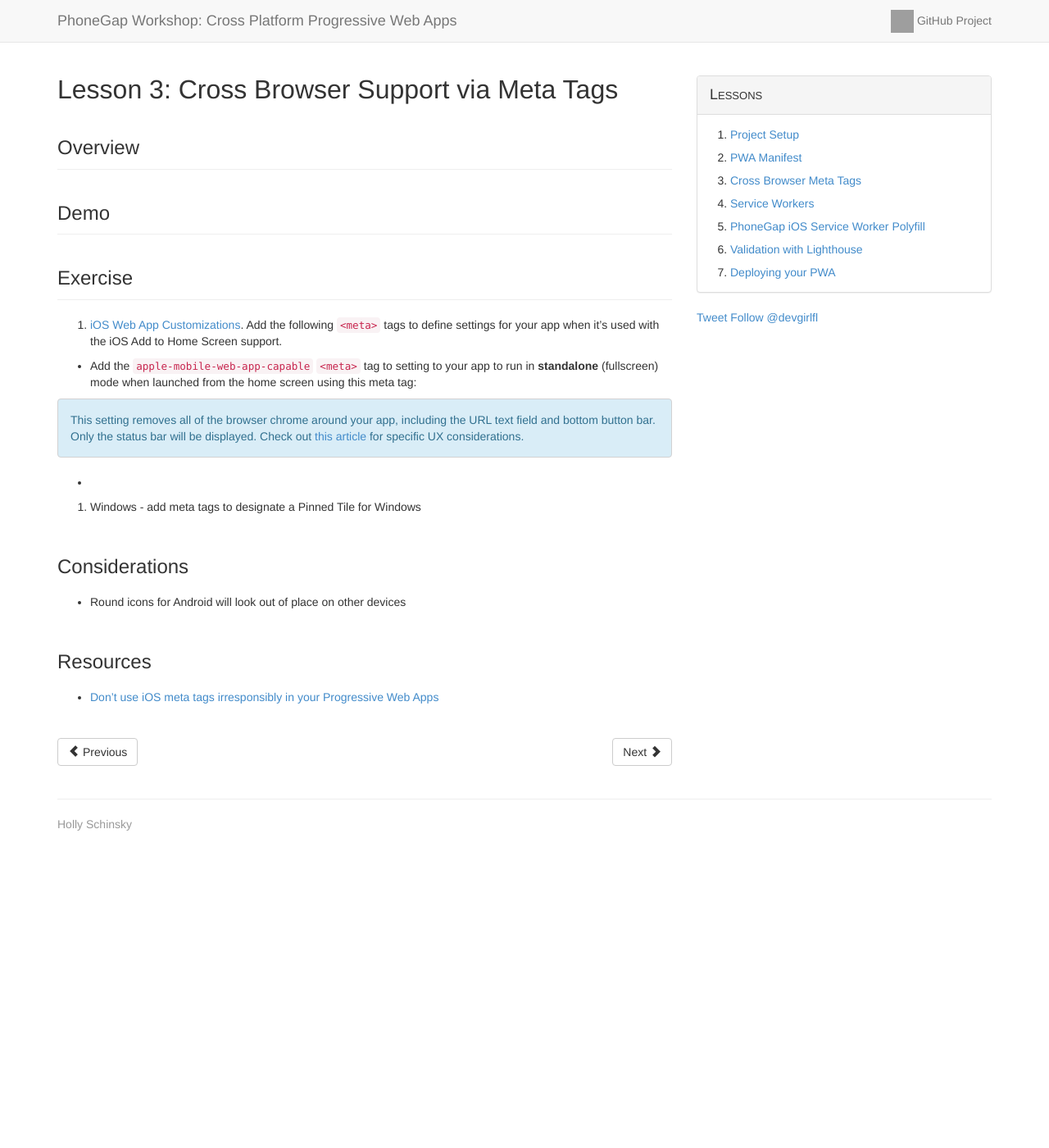
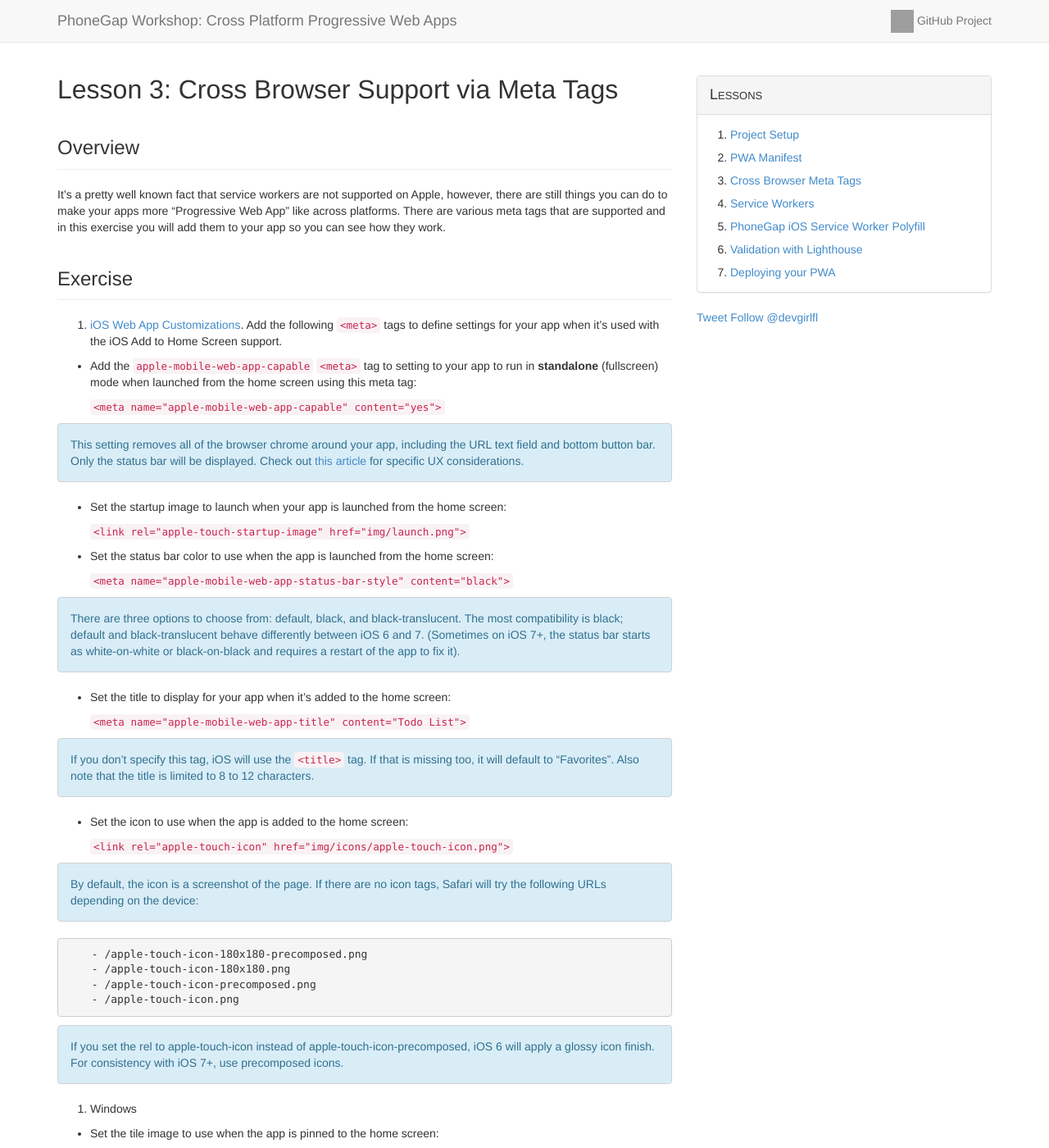
Before and after one commit to hollyschinsky/todos-app-pwa, a Jekyll site: the page built from lesson3.md, in a window 1280 px wide and 1400 px high. Shown: the whole window at 82% size. Built offline with Jekyll 4.4.1, drawn with Linux system fonts in a browser that asks for light colours; comment, search, counter and statistics services are not loaded; some of the changed text lies outside the part shown; grey boxes are pictures that could not be loaded.

Commit message:
Content updates

```diff
--- a/_includes/bootstrap-header.html
+++ b/_includes/bootstrap-header.html
@@ -6,7 +6,7 @@
     <meta name="viewport" content="width=device-width, initial-scale=1">
     <meta name="description" content="">
     <meta name="author" content="">
-    <link rel="shortcut icon" href="../../assets/ico/favicon.ico">
+    <link rel="shortcut icon" href="images/favicon.ico">
 
     <title> PhoneGap Day Workshop: Cross Platform Progressive Web Apps</title>
 
--- a/lesson3.md
+++ b/lesson3.md
@@ -4,8 +4,7 @@ title: Lesson 3&#58; Cross Browser Support via Meta Tags
 ---
 
 ## Overview
-
-## Demo
+It's a pretty well known fact that service workers are not supported on Apple, however, there are still things you can do to make your apps more "Progressive Web App" like across platforms. There are various meta tags that are supported and in this exercise you will add them to your app so you can see how they work.
 
 ## Exercise
 
@@ -13,21 +12,48 @@ title: Lesson 3&#58; Cross Browser Support via Meta Tags
 
 - Add the `apple-mobile-web-app-capable` `<meta>` tag to setting to your app to run in **standalone** (fullscreen) mode when launched from the home screen using this meta tag:
 
-    <meta name="apple-mobile-web-app-capable" content="yes">
+    `<meta name="apple-mobile-web-app-capable" content="yes">`
 
 >This setting removes all of the browser chrome around your app, including the URL text field and bottom button bar. Only the status bar will be displayed. Check out [this article](https://medium.com/@firt/dont-use-ios-web-app-meta-tag-irresponsibly-in-your-progressive-web-apps-85d70f4438cb) for specific UX considerations.
 
 
-- <link rel="apple-touch-startup-image" href="/launch.png">
+- Set the startup image to launch when your app is launched from the home screen:
 
-    <meta name="apple-mobile-web-app-status-bar-style" content="black">
-    <meta name="apple-mobile-web-app-title" content="Todo List">
-    <link rel="apple-touch-icon" href="img/icons/apple-touch-icon.png">
+    `<link rel="apple-touch-startup-image" href="img/launch.png">`
 
+- Set the status bar color to use when the app is launched from the home screen:
 
-2. Windows - add meta tags to designate a Pinned Tile for Windows
+    `<meta name="apple-mobile-web-app-status-bar-style" content="black">`
+
+>There are three options to choose from: default, black, and black-translucent. The most compatibility is black; default and black-translucent behave differently between iOS 6 and 7. (Sometimes on iOS 7+, the status bar starts as white-on-white or black-on-black and requires a restart of the app to fix it).
+
+- Set the title to display for your app when it's added to the home screen:
+
+    `<meta name="apple-mobile-web-app-title" content="Todo List">`
+
+>If you don't specify this tag, iOS will use the `<title>` tag. If that is missing too, it will default to “Favorites”. Also note that the title is limited to 8 to 12 characters.
+
+-  Set the icon to use when the app is added to the home screen:
+
+    `<link rel="apple-touch-icon" href="img/icons/apple-touch-icon.png">`
+
+>By default, the icon is a screenshot of the page. If there are no icon tags, Safari will try the following URLs depending on the device:
+
+        - /apple-touch-icon-180x180-precomposed.png
+        - /apple-touch-icon-180x180.png
+        - /apple-touch-icon-precomposed.png
+        - /apple-touch-icon.png
+
+>If you set the rel to apple-touch-icon instead of apple-touch-icon-precomposed, iOS 6 will apply a glossy icon finish. For consistency with iOS 7+, use precomposed icons.
+
+2. Windows
+
+- Set the tile image to use when the app is pinned to the home screen:
 
     <meta name="msapplication-TileImage" content="img/icons/mstile-150x150.png">
+
+- Set a color for the tile to use when the app is pinned to the home screen:
+
     <meta name="msapplication-TileColor" content="#2F3BA2">
 
 ### Considerations
--- a/www/index.html
+++ b/www/index.html
@@ -3,13 +3,22 @@
 <head>
   <meta http-equiv="Content-Security-Policy" content="default-src 'self' data: gap: https://ssl.gstatic.com 'unsafe-eval' 'unsafe-inline' ws://*; style-src 'self' 'unsafe-inline'; media-src *; connect-src *; img-src * data:">
   <meta name="viewport" content="width=device-width, initial-scale=1, maximum-scale=1, minimum-scale=1, user-scalable=no, minimal-ui">
+
+  <meta name="theme-color" content="#2196F3">
+
   <!-- PWA - Add to home screen settings for Safari on iOS -->
   <meta name="apple-mobile-web-app-capable" content="yes">
   <meta name="apple-mobile-web-app-status-bar-style" content="black">
   <meta name="apple-mobile-web-app-title" content="Todo List">
   <link rel="apple-touch-icon" href="img/icons/apple-touch-icon.png">
+  <!--<link href="apple-touch-startup-image-320x460.png" media="(device-width: 320px)" rel="apple-touch-startup-image">-->
+  <!--<link rel="apple-touch-startup-image" href="img/screen.png">`-->
 
-  <meta name="format-detection" content="telephone=no">
+
+  <!-- iPhone (Retina) SPLASHSCREEN-->
+  <!--<link href="apple-touch-startup-image-640x920.png" media="(device-width: 320px) and (device-height: 460px) and (-webkit-device-pixel-ratio: 2)"
+  rel="apple-touch-startup-image">-->
+
   <meta name="msapplication-tap-highlight" content="no">
 
   <!-- PWA - Pinned Tile for Windows -->
@@ -44,7 +53,6 @@
 <body>
 
   <div id="app" v-show="isMounted">
-
     <!-- Statusbar -->
     <f7-statusbar></f7-statusbar>
 
@@ -131,6 +139,8 @@
   <template id="page-pending">
     <f7-page>
         <f7-block-title>{{ title }}</f7-block-title>
+        <!-- Network interception example - uncomment in service-worker.js too -->
+        <!--<img src="img/logo.png" width="320" height="240">-->
         <f7-list v-if="todos.length > 0">
           <f7-list-item v-for="(todo, key) in todos" :key="key" v-if="displayItem(todo)"
             :checked="(todo.completed ? true : false)" :data-index="key"
@@ -197,5 +207,9 @@
   <script src="js/todos.js"></script>
   <script src="js/app.js"></script>
 
+  <noscript>
+    <p>Uh oh, JavaScript must be disabled and your content didn't load.</p>
+</noscript>
+
 </body>
 </html>
```
Also changed, not shown: lesson2.md (+3 -0 lines), images/favicon.ico (added), www/img/launch.png (added), 1 other file.
